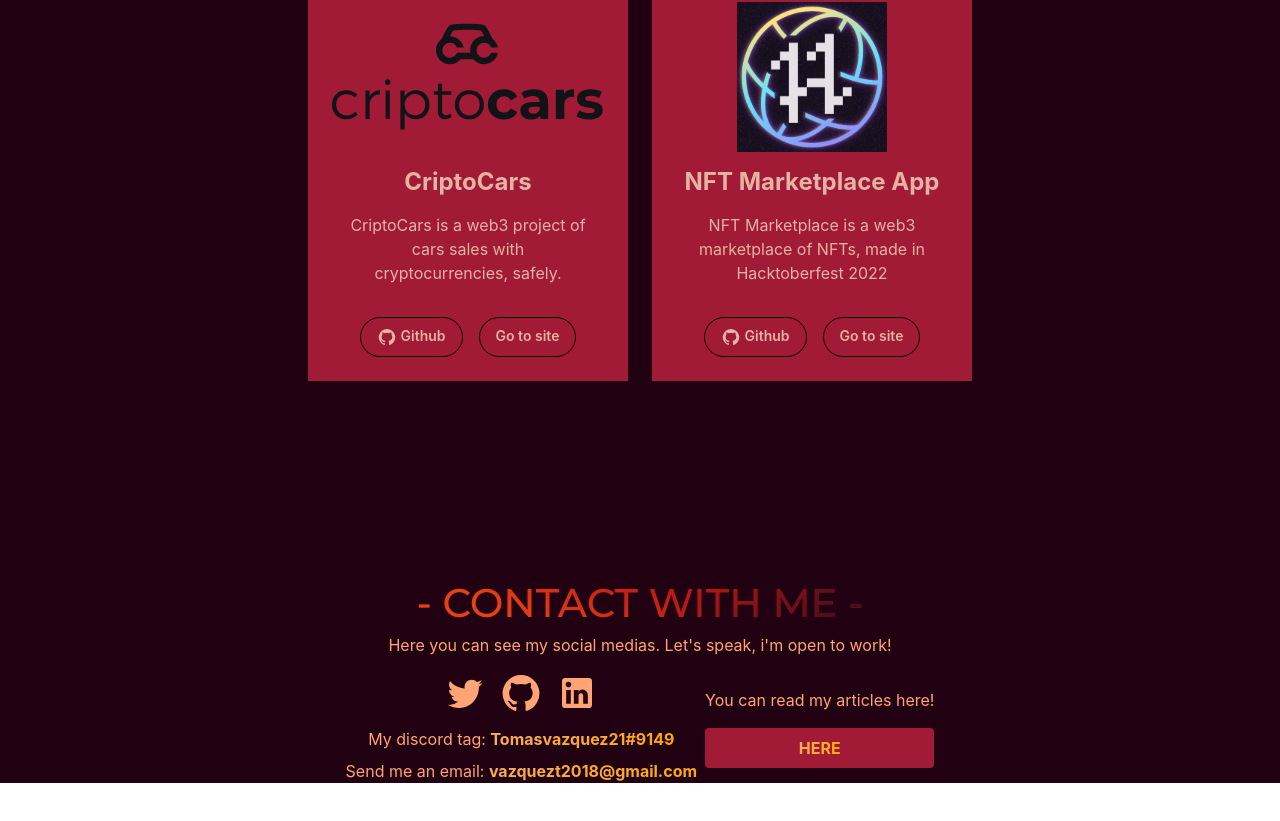
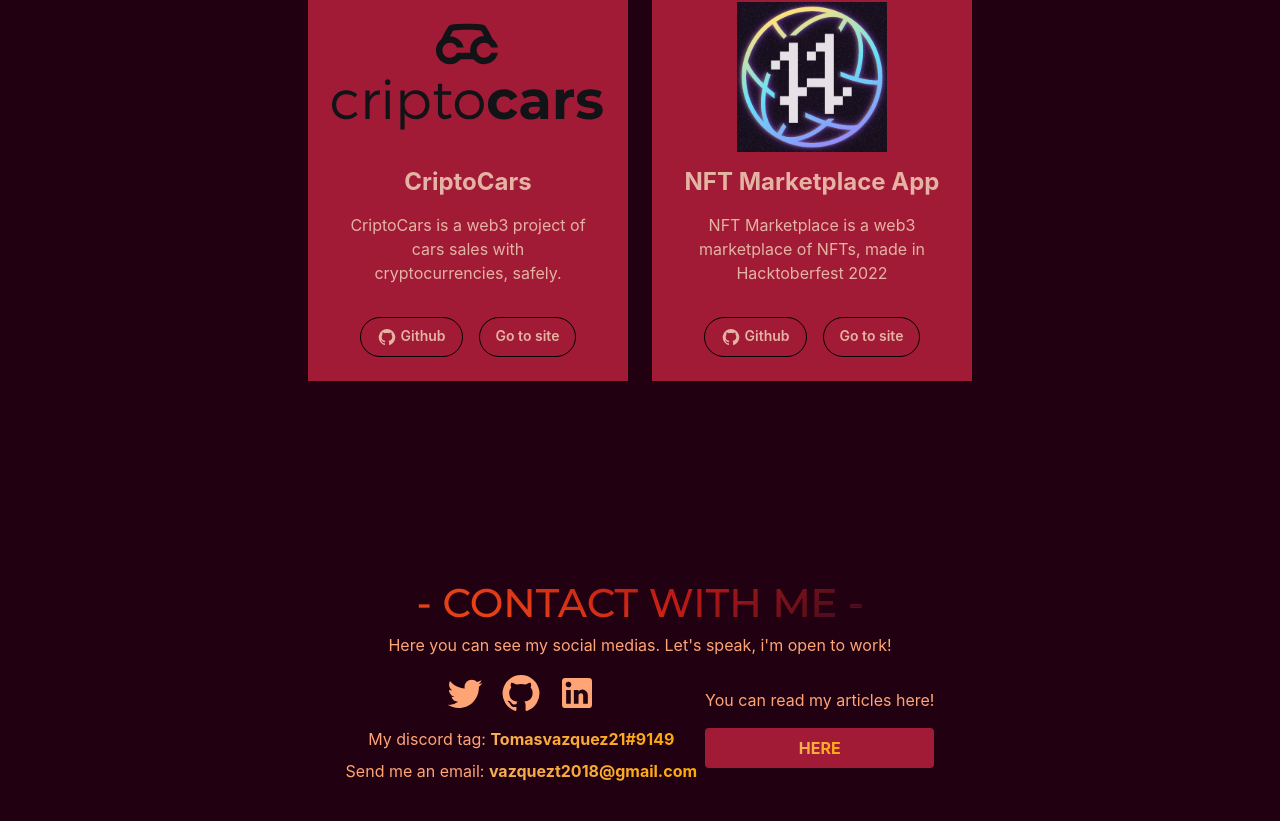
Before and after one commit to vazqueztomas/portfolio, a React (Create React App) app: page / in a window 1280 px wide. Shown: the part 2590-3411 px from the top of the page. Before the commit the page ends 3373 px from the top, so only its background shows below. Built offline with nearby package versions, Linux system fonts and the light colour scheme.

Commit message:
add: margin bottom in the last section

```diff
--- a/src/components/Contact.jsx
+++ b/src/components/Contact.jsx
@@ -16,7 +16,7 @@
       <Text p = {[4, 0, 0]} textAlign = 'center'>Here you can see my social medias. Let's speak, i'm open to work!</Text>
 
 
-      <Stack direction = {['column', 'column', 'row']} justify = 'space-evenly' align={'center'} w = '100%' pt = {4}>
+      <Stack direction = {['column', 'column', 'row']} justify = 'space-evenly' align={'center'} w = '100%' py = {4} mb = {8}>
 
         <Stack direction = 'column' textAlign={'center'} justify = 'center' align={'center'} py = {[4, 0, 0]}>
           <Stack direction = 'row' gap = {4}>
```
